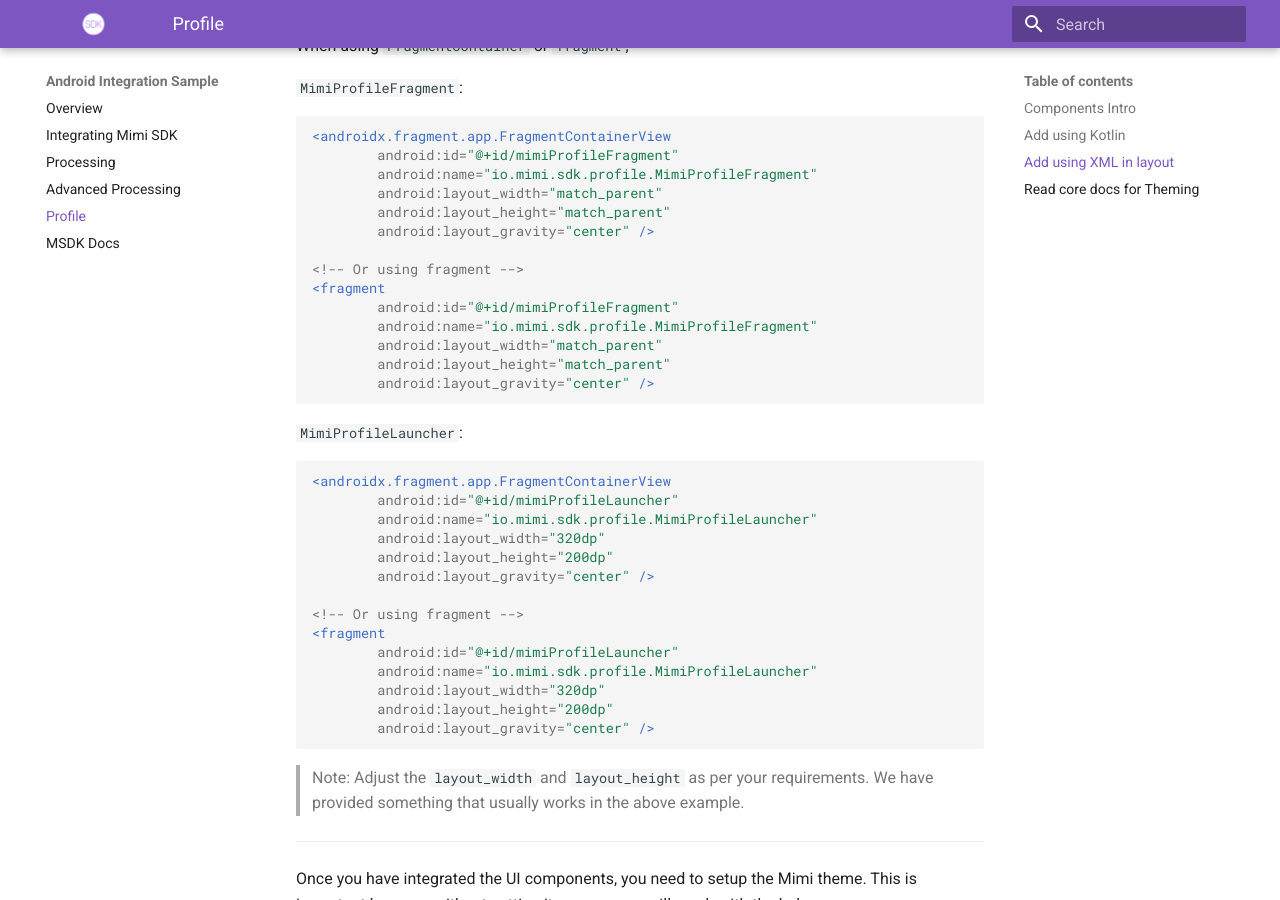
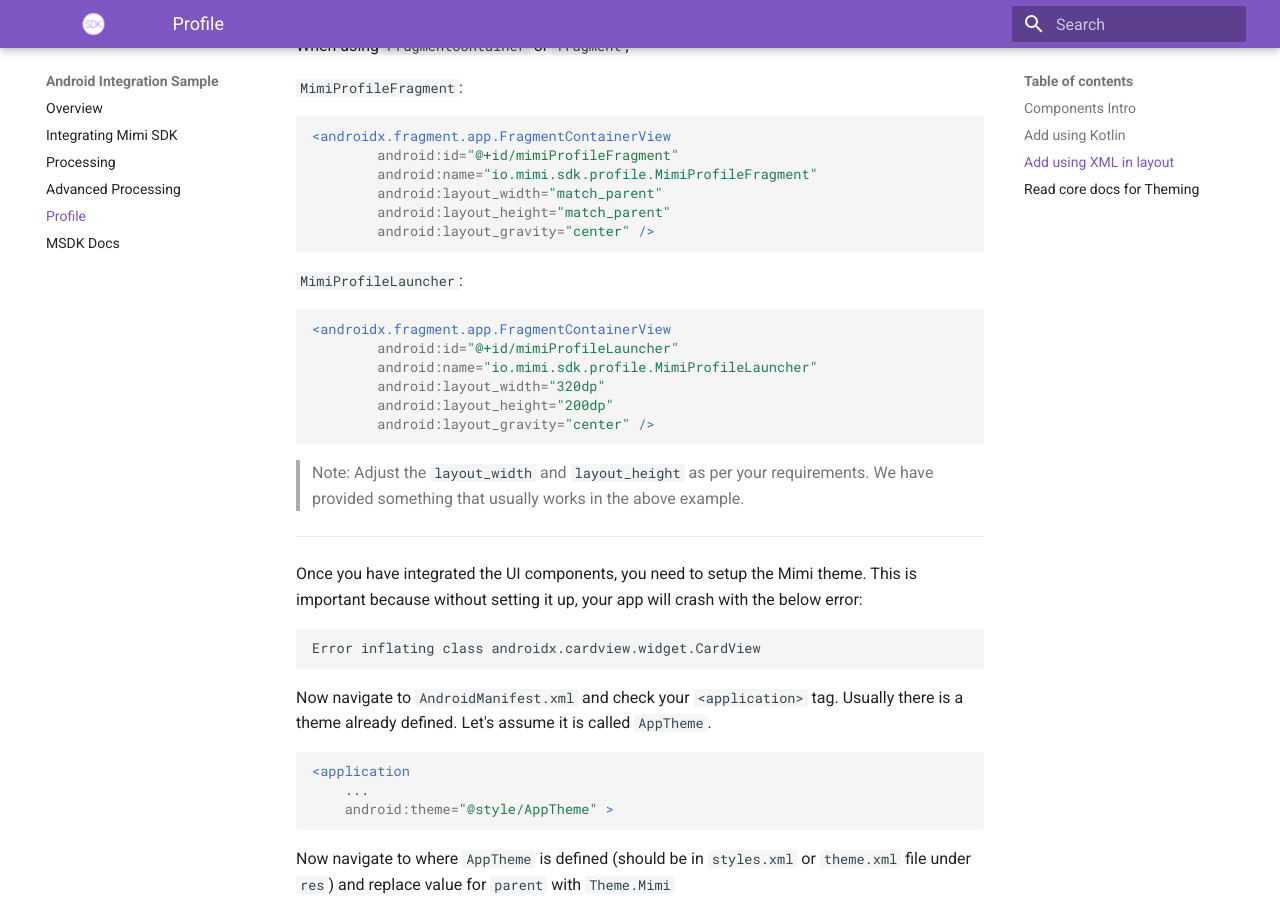
Before and after one commit to MimiHearingTechnologies/IntegrationExampleMSDK-Android, an MkDocs documentation site: the page built from docs/profile.md, in a window 1280 px wide and 900 px high, scrolled down 1708 px. Built offline with MkDocs 1.6.1 and Material for MkDocs 9.7.7, drawn with Linux system fonts in a browser that asks for light colours.

Commit message:
[MSDK-6413] Don't suggest using deprecated `fragment` tag

````diff
--- a/docs/profile.md
+++ b/docs/profile.md
@@ -37,28 +37,12 @@
         android:layout_width="match_parent"
         android:layout_height="match_parent"
         android:layout_gravity="center" />
-
-<!-- Or using fragment -->
-<fragment
-        android:id="@+id/mimiProfileFragment"
-        android:name="io.mimi.sdk.profile.MimiProfileFragment"
-        android:layout_width="match_parent"
-        android:layout_height="match_parent"
-        android:layout_gravity="center" />
 ```
 
 `MimiProfileLauncher`:
 
 ```xml
 <androidx.fragment.app.FragmentContainerView
-        android:id="@+id/mimiProfileLauncher"
-        android:name="io.mimi.sdk.profile.MimiProfileLauncher"
-        android:layout_width="320dp"
-        android:layout_height="200dp"
-        android:layout_gravity="center" />
-
-<!-- Or using fragment -->
-<fragment
         android:id="@+id/mimiProfileLauncher"
         android:name="io.mimi.sdk.profile.MimiProfileLauncher"
         android:layout_width="320dp"
````
